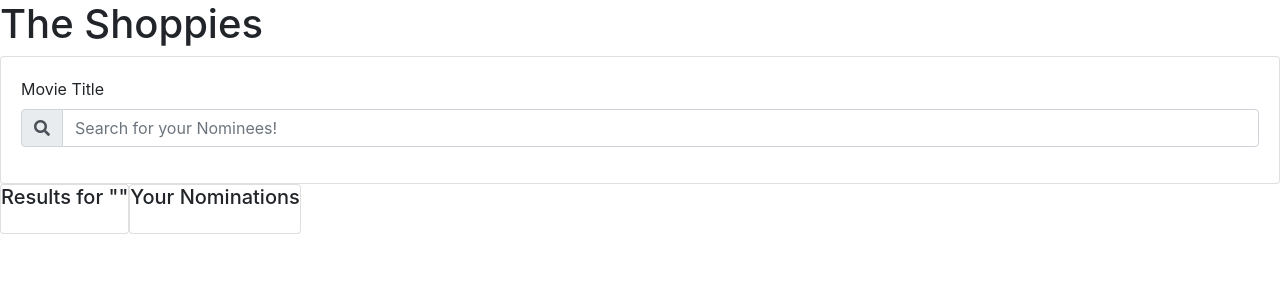
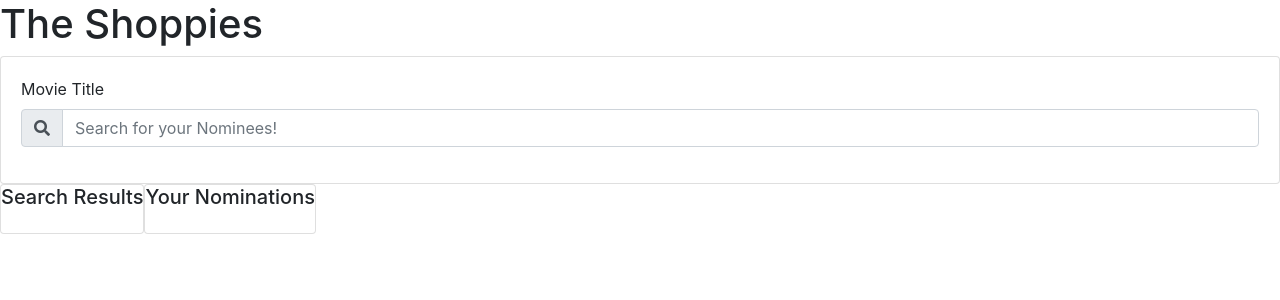
Before and after one commit to mhallett00/the-shoppies, a React (Create React App) app: page / in a window 1280 px wide. Shown: the top 300 px of the page. Built offline with nearby package versions, Linux system fonts and the light colour scheme.

Commit message:
Changed results heading

```diff
--- a/src/components/SearchResults.js
+++ b/src/components/SearchResults.js
@@ -17,10 +17,10 @@ function SearchResults(props) {
           />
         );
       })
-    : "No Results!";
+    : null;
   return (
     <>
-      <h5>{searchResults && `Results for "${searchParams}"`}</h5>
+      <h5>Search Results {searchParams && `for ${searchParams}`}</h5>
       <ul>{movies}</ul>
     </>
   );
```
